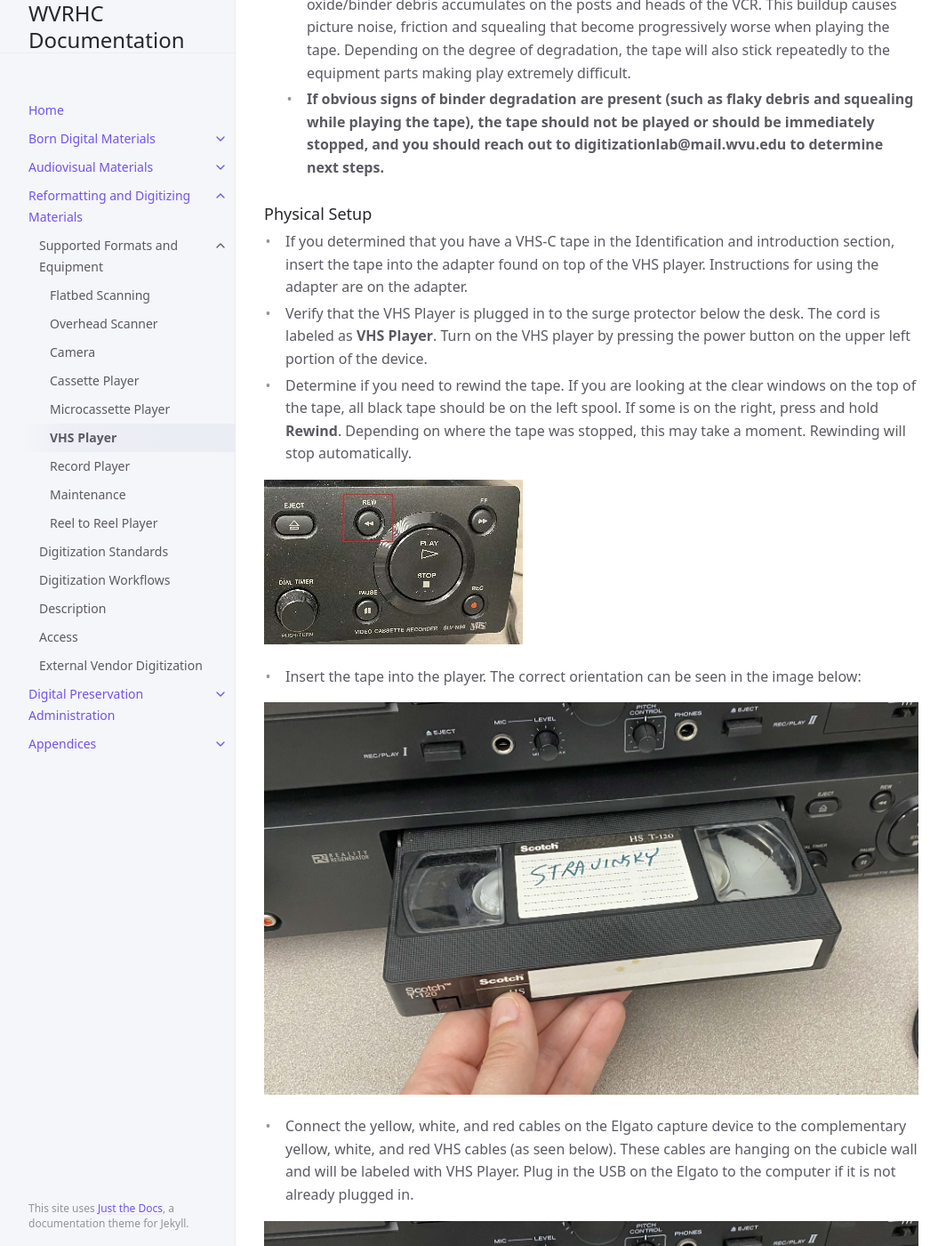
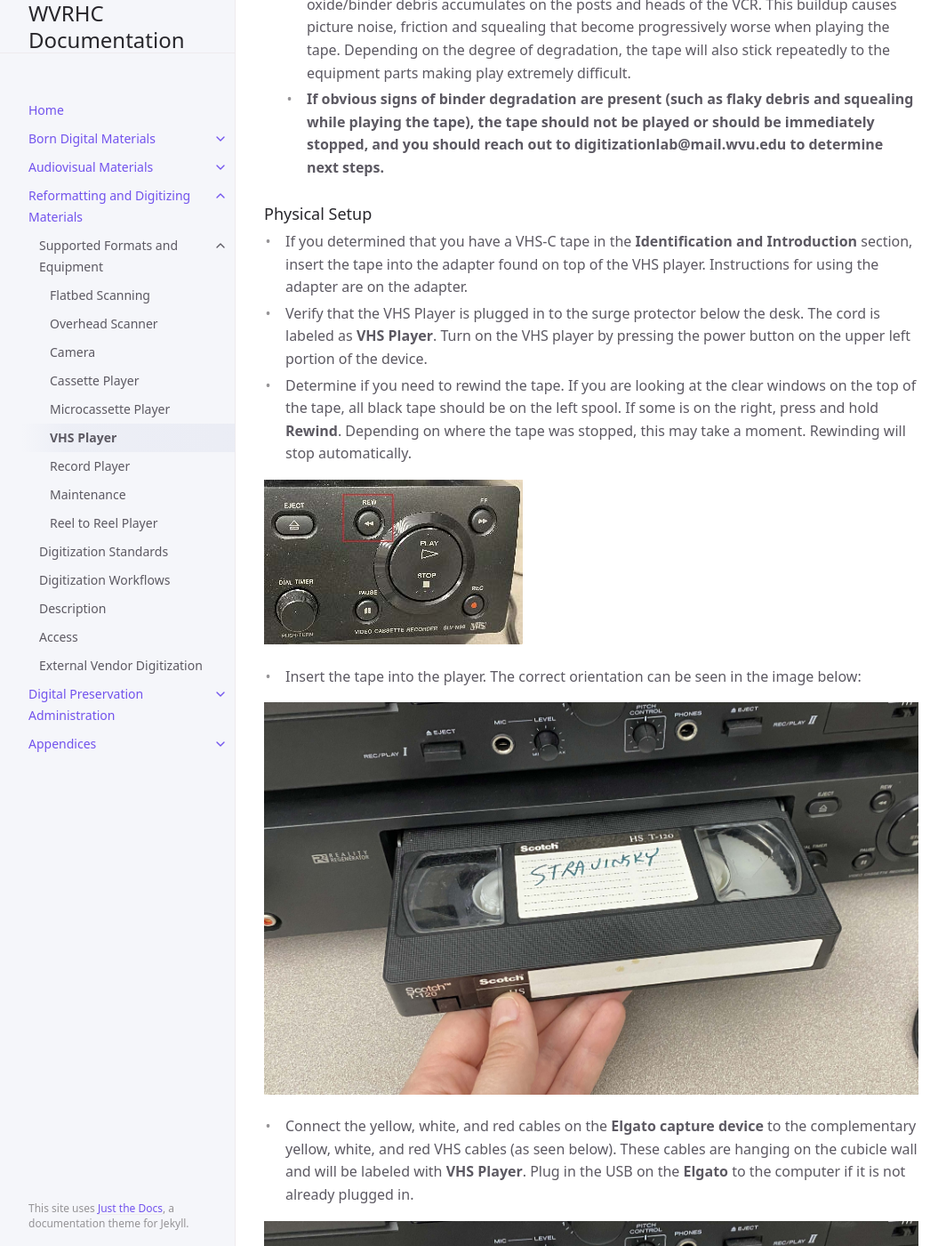
Before and after one commit to elizajames/digital-preservation-documentation, a Jekyll site: the page built from docs/Reformatting-And-Digitizing-Materials/Digitization-Procedures/vhs-player.md, in a window 1280 px wide and 1400 px high, scrolled down 3446 px. Shown: the whole window at 89% size, without its empty margins (107-1171 px from the left). Built offline with Jekyll 4.4.1, drawn with Linux system fonts in a browser that asks for light colours.

Commit message:
update tiny things

```diff
--- a/docs/Reformatting-And-Digitizing-Materials/Digitization-Procedures/vhs-player.md
+++ b/docs/Reformatting-And-Digitizing-Materials/Digitization-Procedures/vhs-player.md
@@ -65,7 +65,7 @@ Because of the age and fragility of the format, it is important to inspect the i
     - __If obvious signs of binder degradation are present (such as flaky debris and squealing while playing the tape), the tape should not be played or should be immediately stopped, and you should reach out to digitizationlab@mail.wvu.edu to determine next steps.__
 
 ### Physical Setup
-- If you determined that you have a VHS-C tape in the Identification and introduction section, insert the tape into the adapter found on top of the VHS player. Instructions for using the adapter are on the adapter.
+- If you determined that you have a VHS-C tape in the __Identification and Introduction__ section, insert the tape into the adapter found on top of the VHS player. Instructions for using the adapter are on the adapter.
 - Verify that the VHS Player is plugged in to the surge protector below the desk. The cord is labeled as __VHS Player__. Turn on the VHS player by pressing the power button on the upper left portion of the device.
 - Determine if you need to rewind the tape. If you are looking at the clear windows on the top of the tape, all black tape should be on the left spool. If some is on the right, press and hold __Rewind__. Depending on where the tape was stopped, this may take a moment. Rewinding will stop automatically.
 
@@ -75,7 +75,7 @@ Because of the age and fragility of the format, it is important to inspect the i
 
 <img src="https://elizajames.github.io/digital-preservation-documentation/assets/images/digitization/WL-DigitizingVHSandVHS-CTapes-271122-0154-20_Page_3_Image_0002.jpg" alt="VHS orientation">
 
-- Connect the yellow, white, and red cables on the Elgato capture device to the complementary yellow, white, and red VHS cables (as seen below). These cables are hanging on the cubicle wall and will be labeled with VHS Player. Plug in the USB on the Elgato to the computer if it is not already plugged in.
+- Connect the yellow, white, and red cables on the __Elgato capture device__ to the complementary yellow, white, and red VHS cables (as seen below). These cables are hanging on the cubicle wall and will be labeled with __VHS Player__. Plug in the USB on the __Elgato__ to the computer if it is not already plugged in.
 
 <img src="https://elizajames.github.io/digital-preservation-documentation/assets/images/digitization/WL-DigitizingVHSandVHS-CTapes-271122-0154-20_Page_3_Image_0002.jpg" alt="VHS orientation">
 
@@ -95,14 +95,13 @@ Because of the age and fragility of the format, it is important to inspect the i
 
 - The VHS digitization setup in the Lab can only capture at one quality. This quality is roughly equivalent to, but slightly better than, the access quality standard for VHS and VHS-C tapes outlined in the [Digitization Standards Document](https://elizajames.github.io/digital-preservation-documentation/docs/Appendices/appendix2/#digitization-standards-document). The exact settings for an item digitized at this quality, taken from an item digitized in the Lab, can be seen below.
 
-| File Type           | .MPEG-4 (.MP4)             |
-|---------------------|----------------------------|
-| Video Codec         | H.264/AVC                  |
-| Frame Size          | 640x480                    |
-| Frame Rate          | 29.97fps                   |
-| Color Space         | YUV420p                    |
-| Chroma Subsampling  | 4:2:0                      |
-| Audio Rate          | 48kHz, 221kbs, 2 channels  |
+| __File Type__           | .MPEG-4 (.MP4)             |
+| __Video Codec__         | H.264/AVC                  |
+| __Frame Size__          | 640x480                    |
+| __Frame Rate__          | 29.97fps                   |
+| __Color Space__         | YUV420p                    |
+| __Chroma Subsampling__  | 4:2:0                      |
+| __Audio Rate__          | 48kHz, 221kbs, 2 channels  |
 
 ### Capture and Save Your Video
 
```
Also changed, not shown: docs/Reformatting-And-Digitizing-Materials/Digitization-Procedures/cassette-player.md (+2 -0 lines), docs/Reformatting-And-Digitizing-Materials/Digitization-Procedures/maintenance.md (+1 -1 lines), docs/Reformatting-And-Digitizing-Materials/Digitization-Procedures/microcassette-player.md (+6 -6 lines).
